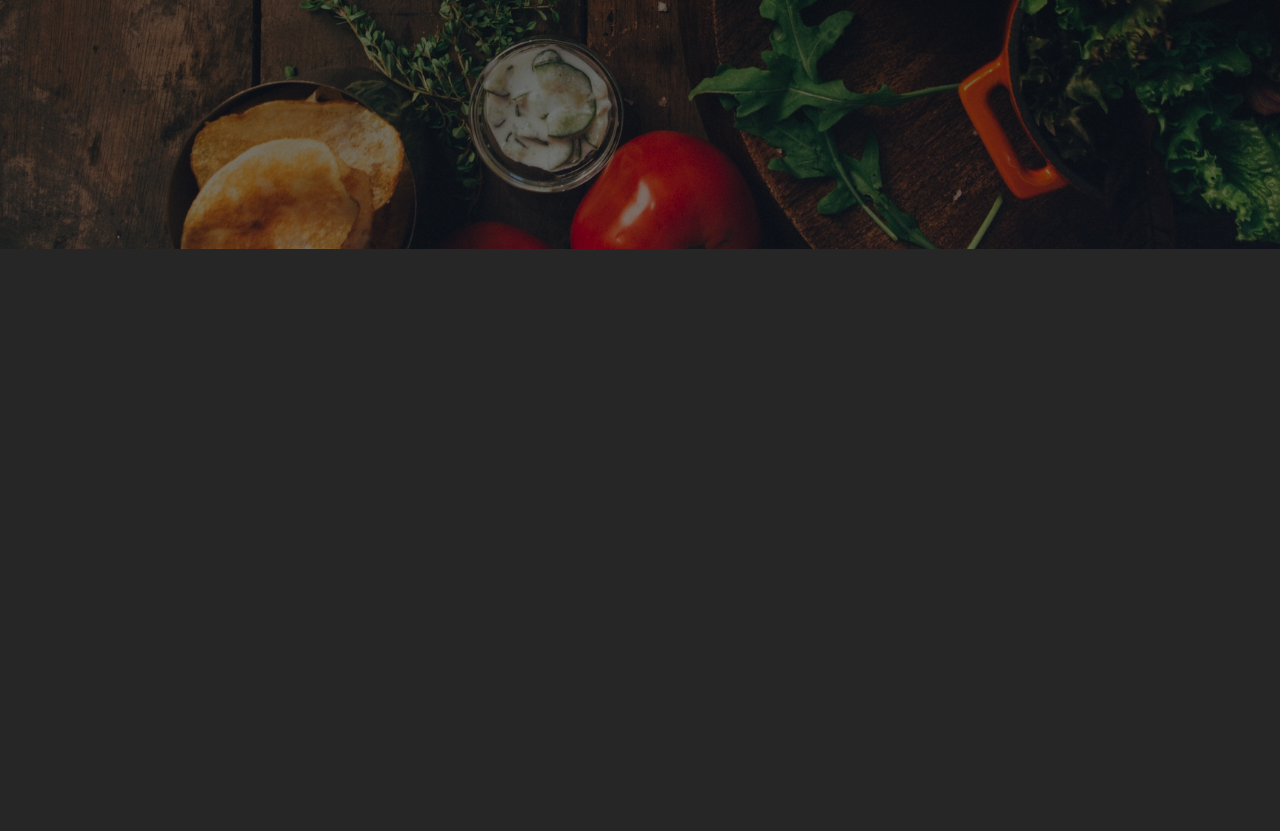
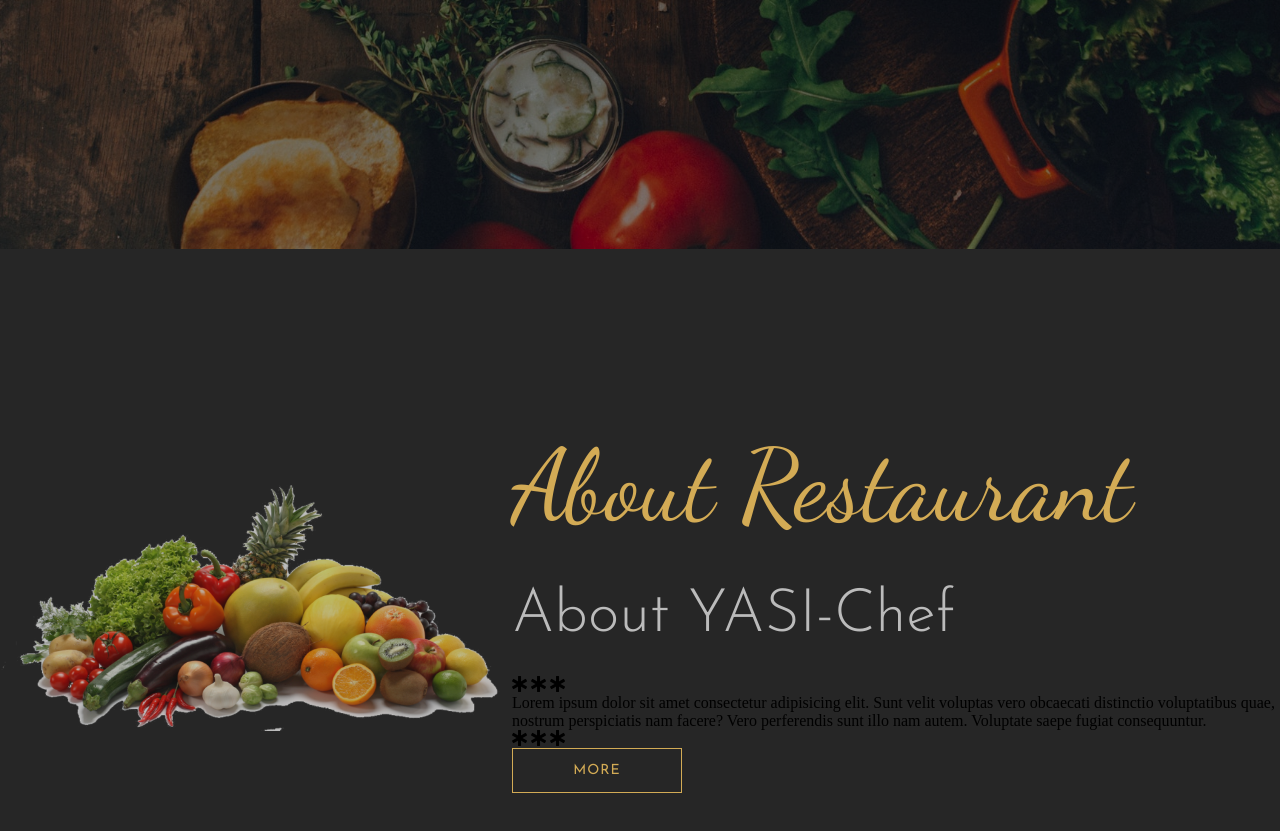
Before and after one commit to Hdezhkam/SASS-P2, a plain HTML site: page index.html in a window 1280 px wide. Shown: the part 551-1382 px from the top of the page. Before the commit the page ends 800 px from the top, so only its background shows below. Drawn offline with nearby package versions, Linux system fonts and the light colour scheme.

Commit message:
aboutUs3

```diff
--- a/index.html
+++ b/index.html
@@ -38,8 +38,27 @@
 
     <!-- start about us section -->
     <section class="about-us">
-        <div class="about-us-left"></div>
-        <div class="about-us-right"></div>
+        <div class="about-us-left">
+            <img src="images/about-us-img.png" alt="about-us">
+        </div>
+        <div class="about-us-right">
+            <h1 class="main-heading">About Restaurant</h1>
+            <h3 class="sub-heading">About YASI-Chef</h3>
+            <div class="stars">
+                <i class="fa fa-star-of-life star"></i>
+                <i class="fa fa-star-of-life star"></i>
+                <i class="fa fa-star-of-life star"></i>
+            </div>
+            <p class="description">
+                Lorem ipsum dolor sit amet consectetur adipisicing elit. Sunt velit voluptas vero obcaecati distinctio voluptatibus quae, nostrum perspiciatis nam facere? Vero perferendis sunt illo nam autem. Voluptate saepe fugiat consequuntur.
+            </p>
+            <div class="stars">
+                <i class="fa fa-star-of-life star"></i>
+                <i class="fa fa-star-of-life star"></i>
+                <i class="fa fa-star-of-life star"></i>
+            </div>
+            <button class="main-btn" type="button">MORE</button>
+        </div>
     </section>
 
 
--- a/scss/_layout.scss
+++ b/scss/_layout.scss
@@ -17,3 +17,23 @@
     }
 
 }
+
+.about-us {
+    height: 90vh;
+    display: flex;
+    align-items: center;
+
+    &-left{
+        width: 40%;
+
+        img{
+            width: 100%;
+            opacity: 0.7;
+        }
+
+    }
+
+    &-right {
+        width: 60%;
+    }
+}
```
Also changed, not shown: css/main.css, 1 other file.
